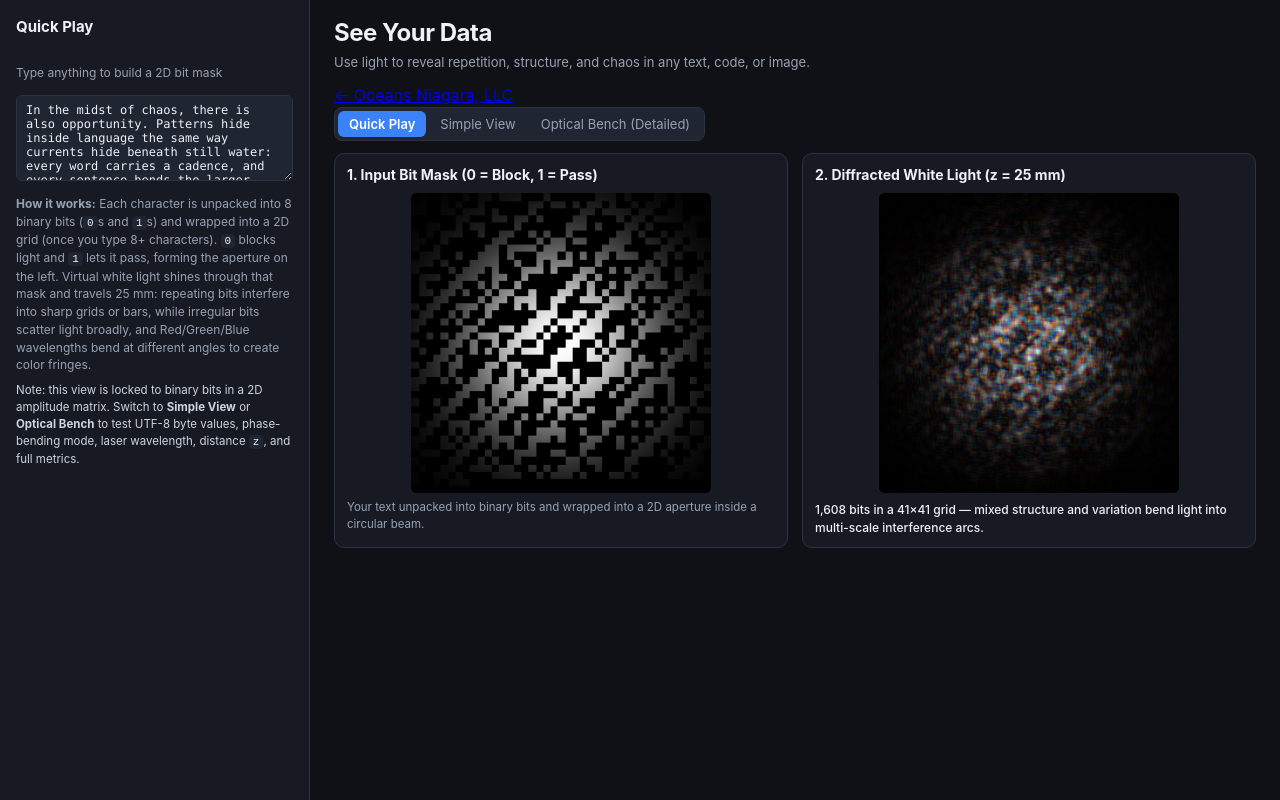
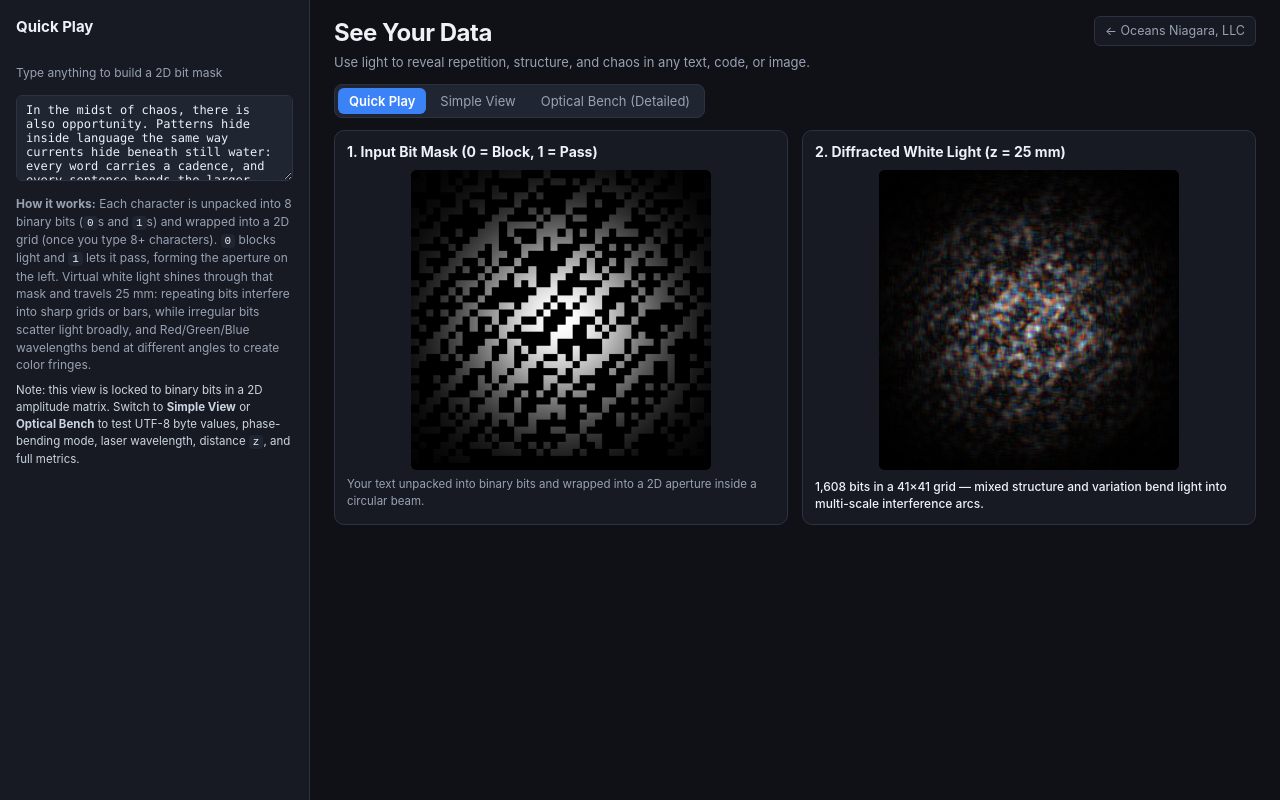
Before and after one commit to Oceans-Niagara/oceans-niagara.github.io, a plain HTML site: page see-your-data/index.html in a window 1280 px wide. Drawn offline with Linux system fonts and the light colour scheme.

Commit message:
Refactor CSS variables and layout styles

```diff
--- a/see-your-data/style.css
+++ b/see-your-data/style.css
@@ -194,6 +194,27 @@ button {
   margin: 2px 0 12px;
   color: var(--muted);
   font-size: 13px;
+}
+
+.page-header-row {
+  display: flex;
+  justify-content: space-between;
+  align-items: flex-start;
+  gap: 16px;
+}
+.back-link {
+  color: var(--muted);
+  text-decoration: none;
+  font-size: 12.5px;
+  padding: 5px 10px;
+  border: 1px solid var(--border);
+  border-radius: 6px;
+  background: var(--surface);
+  white-space: nowrap;
+}
+.back-link:hover {
+  color: var(--text);
+  border-color: var(--muted);
 }
 
 .toolbar {
```
